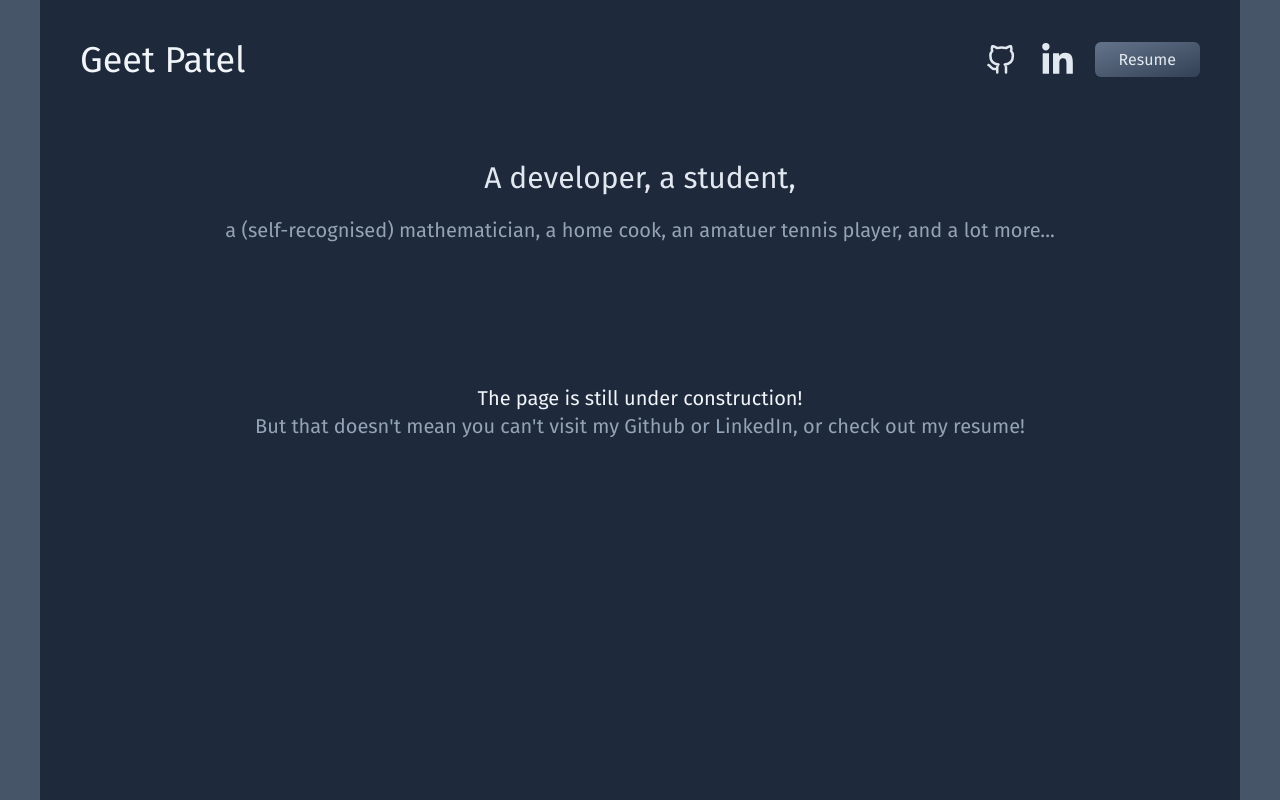
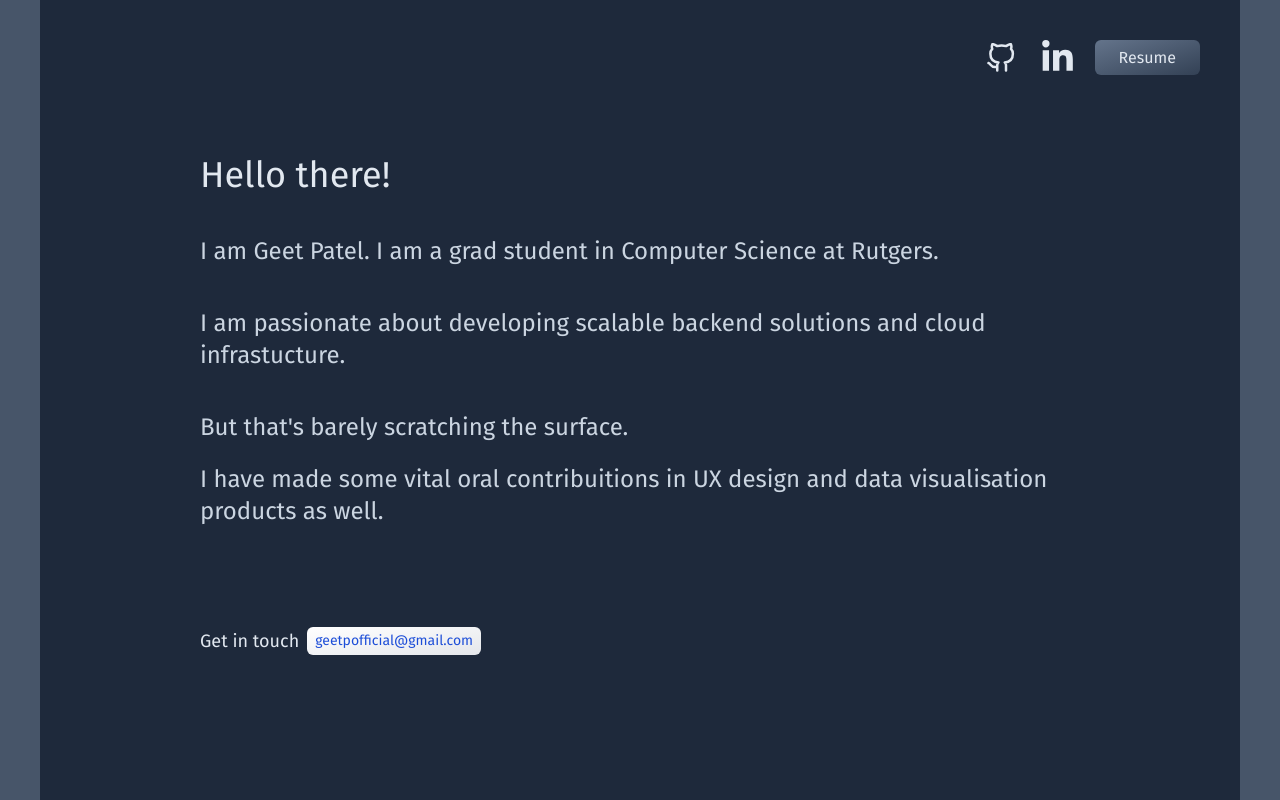
Before and after one commit to geetptl/geetptl.github.io, a Next.js app: page / in a window 1280 px wide. Built offline with nearby package versions, Linux system fonts and the light colour scheme.

Commit message:
Adding copy email function

```diff
--- a/pages/index.js
+++ b/pages/index.js
@@ -1,9 +1,21 @@
 import Head from 'next/head'
-import { FiGithub } from 'react-icons/fi'
+import { FiCopy, FiGithub } from 'react-icons/fi'
 import { FaLinkedinIn } from 'react-icons/fa'
 import { BrowserView, MobileView } from 'react-device-detect';
+import React, { useState } from 'react'
+
+const email = 'geetpofficial@gmail.com'
 
 export default function Home() {
+  const [showAlert, setShowAlert] = useState(false);
+
+  const handleButtonClick = () => {
+    setShowAlert(true);
+    setTimeout(() => {
+      setShowAlert(false);
+    }, 2000);
+  };
+
   return (
     <div>
       <Head>
@@ -24,30 +36,34 @@ export default function Home() {
 
           <BrowserView>
             <nav className='p-10 flex justify-between'>
-              <h1 className='text-4xl'>Geet Patel</h1>
+              <h1 className='text-4xl'></h1>
 
               <ul className='flex items-center text-slate-200'>
-                <li className='px-3'><a href='https://github.com/geetptl' title='Github' target="_blank" rel="noopener noreferrer"><FiGithub size={30} /></a></li>
-                <li className='px-3'><a href='https://www.linkedin.com/in/geet-p/' title='LinkedIn' target="_blank" rel="noopener noreferrer"><FaLinkedinIn size={35} /></a></li>
-                <li><a className='bg-gradient-to-br text-l from-slate-500 to-slate-700 px-6 py-2 rounded-md ml-2' href='./resume.pdf' title='Single-page Resume PDF' target='_blank' rel="noopener noreferrer">Resume</a></li>
+                <li className='px-3 transition ease-in-out hover:scale-110'><a href='https://github.com/geetptl' title='Github' target="_blank" rel="noopener noreferrer"><FiGithub size={30} /></a></li>
+                <li className='px-3 transition ease-in-out hover:scale-110'><a href='https://www.linkedin.com/in/geet-p/' title='LinkedIn' target="_blank" rel="noopener noreferrer"><FaLinkedinIn size={35} /></a></li>
+                <li className='transition ease-in-out hover:scale-110'><a className='bg-gradient-to-br text-l from-slate-500 to-slate-700 px-6 py-2 rounded-md ml-2' href='./resume.pdf' title='Single-page Resume PDF' target='_blank' rel="noopener noreferrer">Resume</a></li>
               </ul>
             </nav>
 
-            <div className='text-center px-20 py-10'>
-              <h2 className='text-3xl text-slate-200'>A developer, a student,</h2>
-              <h2 className='text-xl text-slate-400 py-5'>a &#40;self-recognised&#41; mathematician, a home cook, an amatuer tennis player, and a lot more...</h2>
+            <div className='text-left px-40 py-10'>
+              <text className='text-4xl text-slate-200'>Hello there!</text>
+              <div className='text-2xl text-slate-300 py-10'>
+                <h2>I am <text className=''>Geet Patel</text>. I am a grad student in Computer Science at Rutgers.</h2>
+                <h2 className='py-10'>I am passionate about developing scalable backend solutions and cloud infrastucture.</h2>
+                <h2>But that's barely scratching the surface.</h2>
+                <h2 className='py-5'>I have made some vital oral contribuitions in UX design and data visualisation products as well.</h2>
+              </div>
+              <div className='text-slate-200 py-10'>
+                <h2><text className='text-lg'>Get in touch</text>
+                  <button className='text-sm align-top px-2 py-1 rounded-md ml-2 transition ease-in-out delay-150 bg-gradient-to-br text-l from-white to-gray-200 text-blue-700 hover:scale-110 hover:translate-x-3 duration-300' onClick={handleButtonClick}>geetpofficial@gmail.com</button></h2>{
+                  showAlert && (
+                    <div className='fixed bottom-10 right-20 bg-green-500 text-white px-3 py-2 rounded animate-fade-in-out'>
+                      Email copied!
+                    </div>
+                  )
+                }
+              </div>
             </div>
-            <footer className='text-center text-xl py-20'>
-              <p>The page is still under construction!</p>
-              <p className='text-slate-400'>But that doesn&#39;t mean you can&#39;t visit my&nbsp;
-                <a className='hover:text-slate-300' href='https://github.com/geetptl' title='Github' target="_blank" rel="noopener noreferrer">Github</a>
-                &nbsp;or&nbsp;
-                <a className='hover:text-slate-300' href='https://www.linkedin.com/in/geet-p/' title='LinkedIn' target="_blank" rel="noopener noreferrer">LinkedIn</a>
-                ,&nbsp;or&nbsp;
-                <a className='hover:text-slate-300' href='./resume.pdf' title='Single-page Resume PDF' target='_blank' rel="noopener noreferrer">check out my resume</a>
-                !
-              </p>
-            </footer>
           </BrowserView>
         </section>
       </main>
--- a/styles/globals.css
+++ b/styles/globals.css
@@ -25,3 +25,19 @@ a {
   color: inherit;
   text-decoration: none;
 }
+
+@keyframes fade-in-out {
+  0% {
+    opacity: 0;
+  }
+  50% {
+    opacity: 1;
+  }
+  100% {
+    opacity: 0;
+  }
+}
+
+.animate-fade-in-out {
+  animation: fade-in-out 2s ease-out;
+}
```
Also changed, not shown: 1 other file (tests, documents, lock files or other folders).
